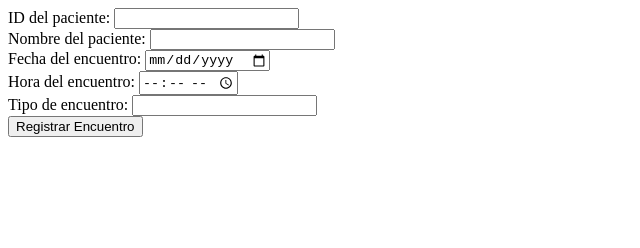
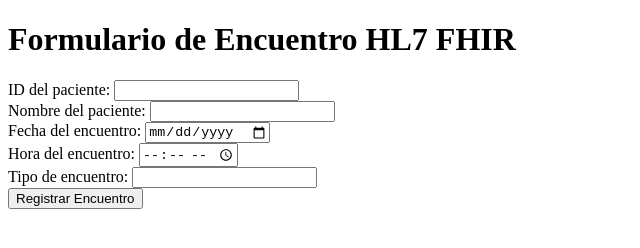
Before and after one commit to Anamorenoch/Encounter, a plain HTML site: page index.html in a window 1280 px wide. Shown: the whole page, without its empty margins (0-640 px from the left). Drawn offline with Linux system fonts and the light colour scheme.

Commit message:
Update index.html

```diff
--- a/index.html
+++ b/index.html
@@ -3,9 +3,10 @@
 <head>
     <meta charset="UTF-8">
     <meta name="viewport" content="width=device-width, initial-scale=1.0">
-    <title>Formulario Encuentro</title>
+    <title>Formulario de Encuentro HL7 FHIR</title>
 </head>
 <body>
+    <h1>Formulario de Encuentro HL7 FHIR</h1>
     <form id="encounterForm">
         <label for="patientId">ID del paciente:</label>
         <input type="text" id="patientId" name="patientId" required><br>
```
